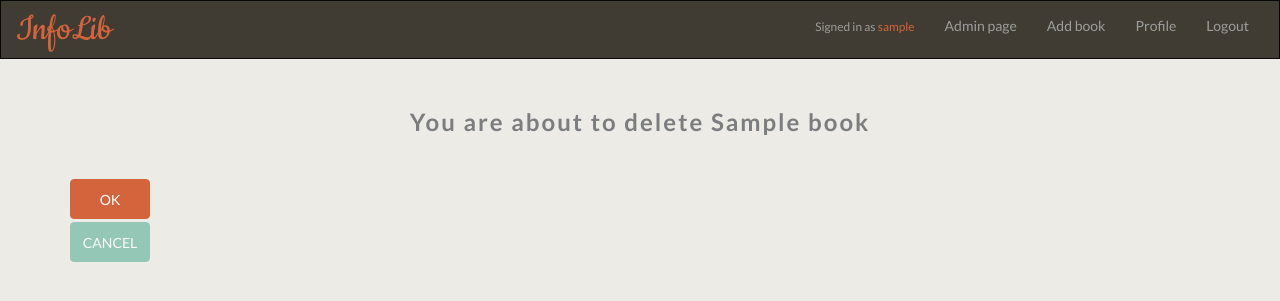
After one commit to JoelLappalainen/infoLib, a Django app: page /delete/1/ in a window 1280 px wide. The commit adds this page. Shown: the top 301 px of the page. Run offline with Django 3.2, Linux system fonts and the light colour scheme; a user stored in the database is signed in; tables that the repository leaves empty hold one stand-in row (values such as "Sample post"); some libraries are stand-ins or nearby versions.

Commit message:
add delete book functionality

```diff
--- a/books/urls.py
+++ b/books/urls.py
@@ -12,6 +12,7 @@ urlpatterns = [
     url(r'^search/', views.search, name='search'),
     url(r'^$', views.index, name='index'),
     url(r'^adminpage/', views.adminpage, name="adminpage"),
+    url(r'^delete/(?P<book_id>[0-9]+)/$', views.delete_book, name='delete'),
 
     # todo: 'user' app for these?
     url(r'^profile/(?P<user_id>[0-9]+)/$', views.profile, name="profile"),
--- a/books/views.py
+++ b/books/views.py
@@ -145,3 +145,14 @@ def reviews(request, book_id, user_id):
     else:
         review_form = ReviewForm()
     return render(request, 'books/review_book.html', {'detailurl': detailurl, 'review': review_form})
+
+@user_passes_test(lambda u: u.is_superuser)
+def delete_book(request, book_id):
+    booksurl = request.build_absolute_uri(reverse('books:index'))
+    detailurl = request.build_absolute_uri(reverse('books:detail', args=[book_id]))
+    book = Book.objects.get(pk=book_id)
+    # if OK is pressed, delete game and redirect to /games/
+    if request.method == 'POST':
+        book.delete()
+        return HttpResponseRedirect('/')
+    return render(request, 'books/delete.html', {'booksurl': booksurl, 'detailurl': detailurl, 'book': book})
--- /dev/null
+++ b/templates/books/delete.html
@@ -0,0 +1,26 @@
+{% extends "base.html" %}
+{% block content %}
+
+{% if user.is_authenticated and user.is_superuser %}
+
+	<h3>You are about to delete {{ book.name }}</h3>
+
+		<div class="container">
+			<form action="" method="POST" width="40px" style="margin: auto;">
+	        {% csrf_token %}
+	            <button id="return" type="submit" class="btn btn-success btn" style="width: 80px;">OK</button>
+	        </form>
+	        <button id="borrow" type="cancel" style="width: 80px;" class="btn btn-danger btn">Cancel</button>
+		</div>
+
+	</div>
+
+{% endif %}
+
+	<script type="text/javascript">
+	    document.getElementById("cancel").onclick = function () {
+	        location.href = "{{ detailurl }}";
+	    };
+	</script>
+
+{% endblock %}
--- a/templates/books/detail.html
+++ b/templates/books/detail.html
@@ -29,6 +29,10 @@
 				{% if book.cover_URL %}
 				<img id="book-img" src="{{ book.cover_URL }}" class="img-responsive"> {% else %}
 				<h3>No image to display</h3>
+				{% endif %}
+				<br>
+				{% if user.is_superuser %}
+					<a href="{% url 'books:delete' book.id %}" class="btn btn-danger btn-sm" id="return" role="button">Delete</a><br><br>
 				{% endif %}
 				<br>
 				<br>
```
